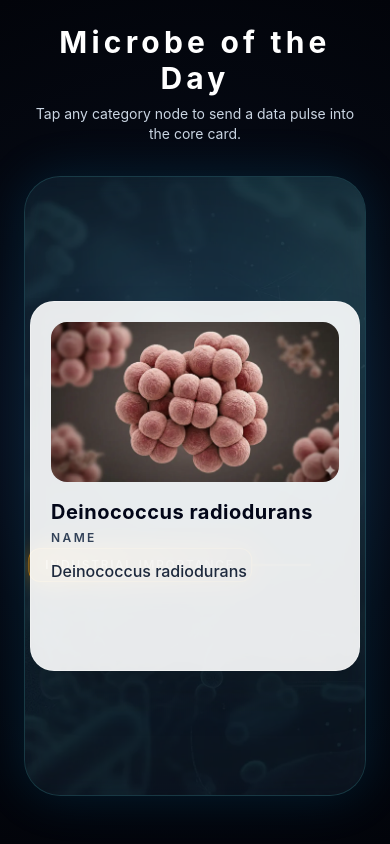
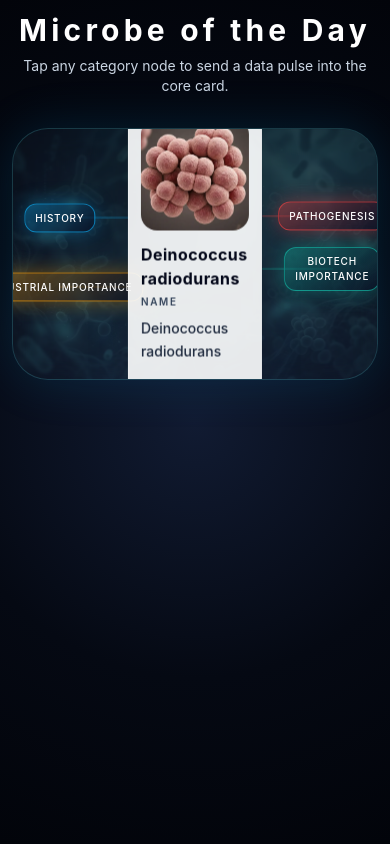
Before and after one commit to zohaib-systems/microbe-of-the-day, a React (Vite) app: page / in a window 390 px wide. Built offline with nearby package versions, Linux system fonts and the light colour scheme.

Commit message:
responsivens

```diff
--- a/src/components/Card.jsx
+++ b/src/components/Card.jsx
@@ -1,21 +1,22 @@
 import { motion, AnimatePresence } from 'framer-motion'
 
-function Card({ microbe, sectionKey, sectionLabel, isEnergized }) {
+function Card({ microbe, sectionKey, sectionLabel, isEnergized, width }) {
   return (
     <article
-      className={`relative w-[330px] rounded-3xl border border-white/30 bg-white/90 p-5 shadow-2xl backdrop-blur-md transition-all duration-300 ${isEnergized ? 'ring-2 ring-white/80 shadow-[0_0_45px_rgba(255,255,255,0.9)]' : ''}`}
+      className={`relative rounded-3xl border border-white/30 bg-white/90 p-3 sm:p-5 shadow-2xl backdrop-blur-md transition-all duration-300 ${isEnergized ? 'ring-2 ring-white/80 shadow-[0_0_45px_rgba(255,255,255,0.9)]' : ''}`}
+      style={{ width }}
     >
       <img
         src={microbe.image}
         alt={microbe.name}
-        className="h-40 w-full rounded-2xl object-cover"
+        className="h-28 sm:h-40 w-full rounded-2xl object-cover"
       />
 
-      <h2 className="mt-4 text-xl font-bold tracking-wide text-slate-950">
+      <h2 className="mt-3 sm:mt-4 text-base sm:text-xl font-bold tracking-wide text-slate-950">
         {microbe.name}
       </h2>
 
-      <p className="mt-1 text-xs font-semibold uppercase tracking-[0.2em] text-slate-700">
+      <p className="mt-1 text-[10px] sm:text-xs font-semibold uppercase tracking-[0.16em] sm:tracking-[0.2em] text-slate-700">
         {sectionLabel}
       </p>
 
@@ -31,7 +32,7 @@ function Card({ microbe, sectionKey, sectionLabel, isEnergized }) {
           }}
           exit={{ opacity: 0, y: -6, filter: 'blur(4px)' }}
           transition={{ duration: 0.35, ease: 'easeOut' }}
-          className="mt-3 min-h-[92px] text-base font-medium leading-relaxed text-slate-800"
+          className="mt-2 sm:mt-3 min-h-[72px] sm:min-h-[92px] text-sm sm:text-base font-medium leading-relaxed text-slate-800"
         >
           {microbe[sectionKey]}
         </motion.p>
--- a/src/components/CategoryButton.jsx
+++ b/src/components/CategoryButton.jsx
@@ -12,7 +12,7 @@ function CategoryButton({
       type="button"
       onClick={onClick}
       disabled={isPulseRunning}
-      className={`absolute -translate-x-1/2 -translate-y-1/2 rounded-xl border px-4 py-2 text-xs font-medium uppercase tracking-[0.14em] text-white shadow-lg transition ${isActive ? 'scale-105' : 'scale-100'} ${isPulseRunning ? 'cursor-wait opacity-75' : 'hover:scale-105'}`}
+      className={`absolute -translate-x-1/2 -translate-y-1/2 rounded-xl border px-2.5 py-1.5 sm:px-4 sm:py-2 text-[10px] sm:text-xs font-medium uppercase tracking-[0.08em] sm:tracking-[0.14em] text-white shadow-lg transition ${isActive ? 'scale-105' : 'scale-100'} ${isPulseRunning ? 'cursor-wait opacity-75' : 'hover:scale-105'}`}
       style={{
         left: `${x}px`,
         top: `${y}px`,
--- a/src/pages/HomePage.jsx
+++ b/src/pages/HomePage.jsx
@@ -7,15 +7,11 @@ import dashboardBackground from '../assets/images/Background.webp'
 
 const STORAGE_KEY = 'microbe_schedule_v1'
 
-const HUB_WIDTH = 900
-const HUB_HEIGHT = 620
-const CENTER_X = HUB_WIDTH / 2
-const CENTER_Y = HUB_HEIGHT / 2
-const CARD_WIDTH = 330
-const CARD_LEFT = CENTER_X - CARD_WIDTH / 2
-const CARD_RIGHT = CENTER_X + CARD_WIDTH / 2
-const EDGE_APPROACH_DISTANCE = 80
-const BUTTON_NORMAL_OFFSET = 90
+const BASE_HUB_WIDTH = 900
+const BASE_HUB_HEIGHT = 620
+const BASE_CARD_WIDTH = 330
+const BASE_EDGE_APPROACH_DISTANCE = 80
+const BASE_BUTTON_NORMAL_OFFSET = 90
 const PULSE_DURATION_SECONDS = 0.8
 
 const traceBlueprint = [
@@ -104,21 +100,35 @@ function HomePage() {
   const [activeTrace, setActiveTrace] = useState(null)
   const [pulseState, setPulseState] = useState(null)
   const [isCardEnergized, setIsCardEnergized] = useState(false)
+  const [viewportWidth, setViewportWidth] = useState(
+    typeof window !== 'undefined' ? window.innerWidth : 1280
+  )
   const animationRef = useRef(null)
   const impactTimeoutRef = useRef(null)
 
+  const hubWidth = Math.min(BASE_HUB_WIDTH, Math.max(320, viewportWidth - 24))
+  const scale = hubWidth / BASE_HUB_WIDTH
+  const hubHeight = BASE_HUB_HEIGHT * scale
+  const centerX = hubWidth / 2
+  const centerY = hubHeight / 2
+  const cardWidth = BASE_CARD_WIDTH * scale
+  const cardLeft = centerX - cardWidth / 2
+  const cardRight = centerX + cardWidth / 2
+  const edgeApproachDistance = BASE_EDGE_APPROACH_DISTANCE * scale
+  const buttonNormalOffset = BASE_BUTTON_NORMAL_OFFSET * scale
+
   const traces = useMemo(() => {
     return traceBlueprint.map((trace) => {
-      const targetY = CENTER_Y + trace.entryOffsetY
+      const targetY = centerY + trace.entryOffsetY * scale
       const button = {
         x:
           trace.entrySide === 'right'
-            ? CARD_RIGHT + EDGE_APPROACH_DISTANCE + BUTTON_NORMAL_OFFSET
-            : CARD_LEFT - EDGE_APPROACH_DISTANCE - BUTTON_NORMAL_OFFSET,
+            ? cardRight + edgeApproachDistance + buttonNormalOffset
+            : cardLeft - edgeApproachDistance - buttonNormalOffset,
         y: targetY,
       }
       const contact = {
-        x: trace.entrySide === 'right' ? CARD_RIGHT : CARD_LEFT,
+        x: trace.entrySide === 'right' ? cardRight : cardLeft,
         y: targetY,
       }
       const routePoints = [button, contact]
@@ -134,9 +144,22 @@ function HomePage() {
         contact,
       }
     })
-  }, [])
+  }, [
+    scale,
+    centerY,
+    cardLeft,
+    cardRight,
+    edgeApproachDistance,
+    buttonNormalOffset,
+  ])
 
   useEffect(() => {
+    const onResize = () => {
+      setViewportWidth(window.innerWidth)
+    }
+
+    window.addEventListener('resize', onResize)
+
     const now = new Date()
     const todayDateKey = `${now.getFullYear()}-${String(now.getMonth() + 1).padStart(2, '0')}-${String(now.getDate()).padStart(2, '0')}`
     const schedule = JSON.parse(localStorage.getItem(STORAGE_KEY) || '{}')
@@ -150,6 +173,7 @@ function HomePage() {
     }
 
     return () => {
+      window.removeEventListener('resize', onResize)
       animationRef.current?.stop()
       clearTimeout(impactTimeoutRef.current)
     }
@@ -208,7 +232,7 @@ function HomePage() {
   }
 
   return (
-    <main className="min-h-screen bg-slate-950 bg-[radial-gradient(circle_at_center,_#111b32_0%,_#050913_55%,_#02040a_100%)] p-6 text-white">
+    <main className="min-h-screen bg-slate-950 bg-[radial-gradient(circle_at_center,_#111b32_0%,_#050913_55%,_#02040a_100%)] p-3 sm:p-6 text-white">
       <div className="mx-auto max-w-7xl">
         <h1 className="text-center text-3xl font-bold tracking-[0.14em] md:text-4xl">
           Microbe of the Day
@@ -219,8 +243,18 @@ function HomePage() {
 
         <section className="mt-8 flex justify-center" aria-label="Microbe hub dashboard">
           <div
+            className="relative w-full"
+            style={{
+              width: hubWidth,
+              height: hubHeight,
+            }}
+          >
+            <div
               className="relative overflow-hidden rounded-[36px] border border-cyan-300/20 bg-white/[0.03] shadow-[0_0_50px_rgba(14,165,233,0.15)] backdrop-blur-md"
-            style={{ width: HUB_WIDTH, height: HUB_HEIGHT }}
+              style={{
+                width: hubWidth,
+                height: hubHeight,
+              }}
             >
               <div
                 className="pointer-events-none absolute inset-0 opacity-25"
@@ -233,8 +267,8 @@ function HomePage() {
 
               <svg
                 className="pointer-events-none absolute inset-0"
-              width={HUB_WIDTH}
-              height={HUB_HEIGHT}
+                width={hubWidth}
+                height={hubHeight}
               >
                 {traces.map((trace) => (
                   <g key={`trace-${trace.key}`}>
@@ -265,13 +299,13 @@ function HomePage() {
                 ))}
 
                 <circle
-                cx={CENTER_X}
-                cy={CENTER_Y}
-                r="8"
+                  cx={centerX}
+                  cy={centerY}
+                  r={8 * scale}
                   fill="none"
                   stroke="#67e8f9"
                   strokeOpacity="0.8"
-                strokeWidth="2"
+                  strokeWidth={2 * scale}
                 />
               </svg>
 
@@ -290,10 +324,15 @@ function HomePage() {
 
               {pulseState && (
                 <motion.div
-                className={`pointer-events-none absolute z-30 h-6 w-3 ${pulseState.side === 'right' ? 'rotate-180' : ''}`}
+                  className={`pointer-events-none absolute z-30 ${pulseState.side === 'right' ? 'rotate-180' : ''}`}
                   style={{
-                  left: pulseState.side === 'right' ? pulseState.x - 2 : pulseState.x - 10,
-                  top: pulseState.y - 11,
+                    width: 3 * Math.max(0.8, scale),
+                    height: 6 * Math.max(0.8, scale),
+                    left:
+                      pulseState.side === 'right'
+                        ? pulseState.x - 2 * Math.max(0.8, scale)
+                        : pulseState.x - 10 * Math.max(0.8, scale),
+                    top: pulseState.y - 11 * Math.max(0.8, scale),
                     background: pulseState.color,
                     clipPath: 'polygon(50% 0%, 12% 46%, 36% 46%, 16% 100%, 88% 40%, 58% 40%)',
                     filter: `drop-shadow(0 0 6px ${pulseState.color}) drop-shadow(0 0 14px ${pulseState.color})`,
@@ -304,10 +343,12 @@ function HomePage() {
               <div className="absolute left-1/2 top-1/2 z-20 -translate-x-1/2 -translate-y-1/2">
                 <Card
                   microbe={currentMicrobe}
+                  width={cardWidth}
                   sectionKey={activeSection}
                   isEnergized={isCardEnergized}
                   sectionLabel={traces.find((trace) => trace.key === activeSection)?.label || 'Name'}
                 />
+              </div>
             </div>
           </div>
         </section>
```
Lines whose indentation alone changed are shown as unchanged.
